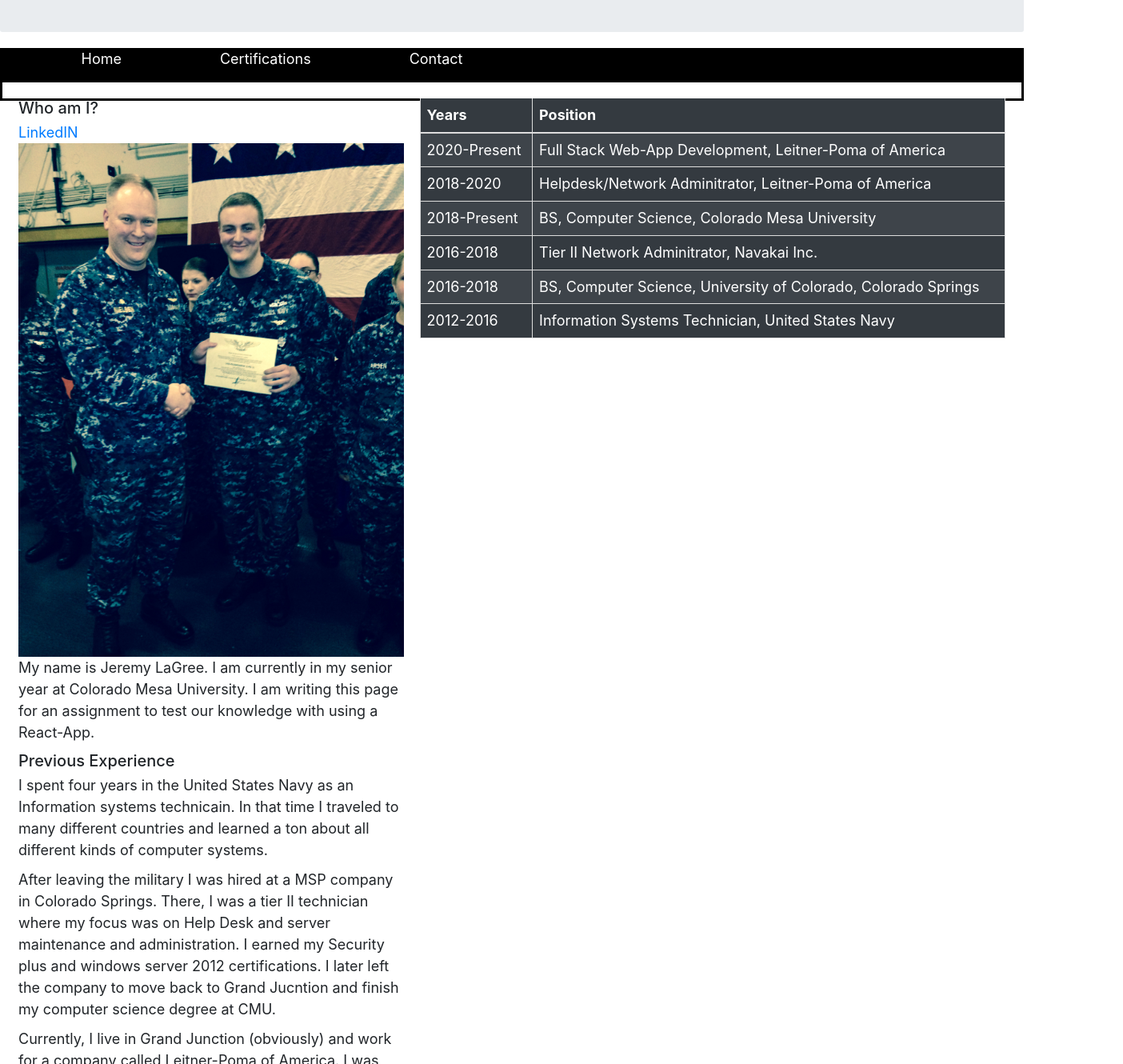
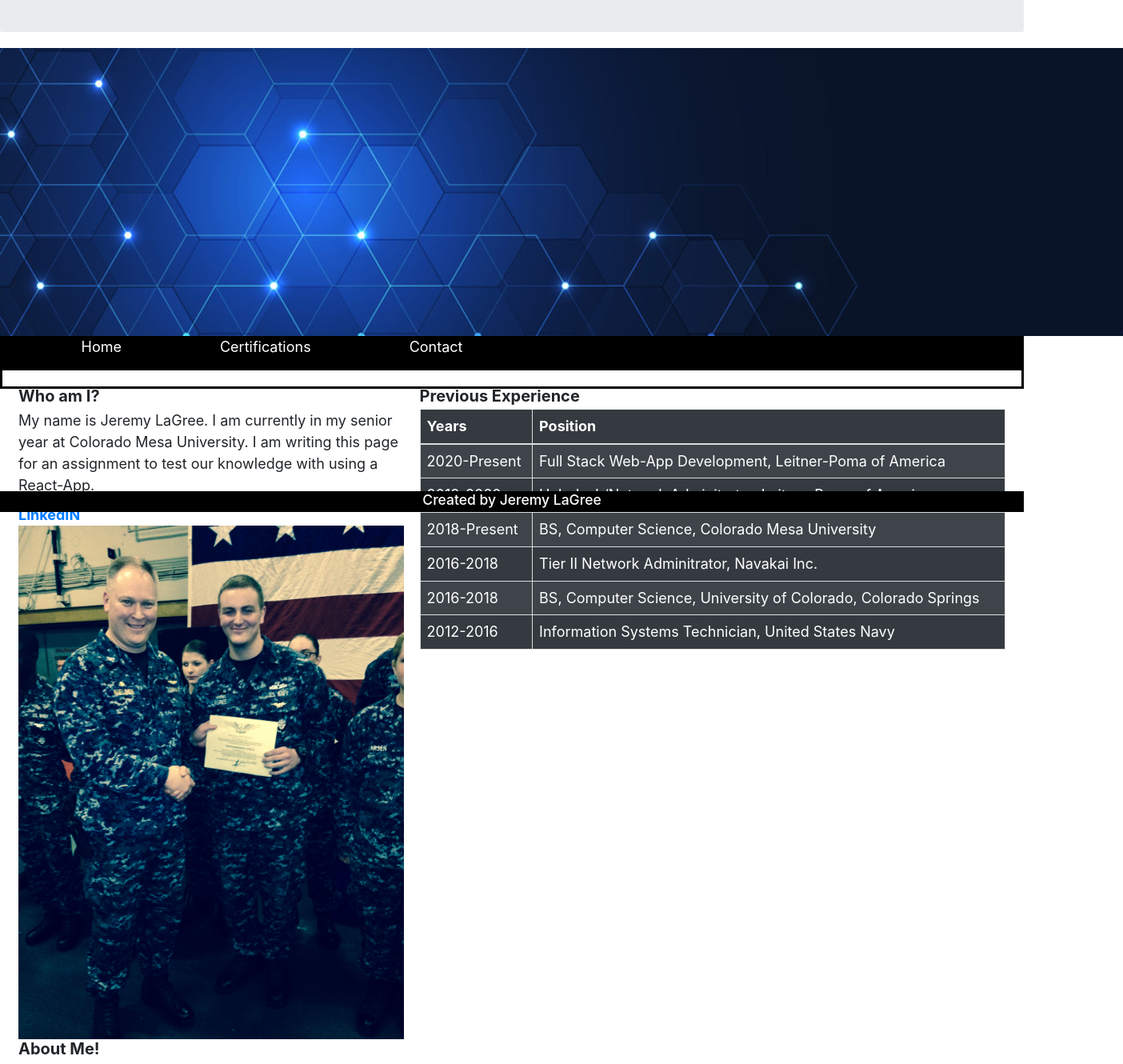
Before and after one commit to jlagree/homepage, a React (Create React App) app: page /home in a window 1280 px wide. Shown: the part 160-1490 px from the top of the page at 80% size, 1404 px wide, since content can reach past the window. Built offline with nearby package versions, Linux system fonts and the light colour scheme.

Commit message:
put banner/footer back in app

```diff
--- a/src/App.js
+++ b/src/App.js
@@ -4,16 +4,20 @@ import {BrowserRouter as Router, Route } from 'react-router-dom';
 import Certifications from './components/Certifications';
 import Home from './components/Home';
 import Contact from './components/Contact';
+import Banner from './components/Banner';
+import Footer from './components/Footer';
 
 function App() {
   return (
     <Router>
       <div className='App'>
+        <Banner/>
         <NavMenu/>
         <Route path='/' exact component={Home}/>
         <Route path='/home' component={Home}/>
         <Route path="/certifications" component={Certifications}/>
         <Route path='/contact' component={Contact}/>
+        <Footer/>
       </div>
     </Router>
   );
--- a/src/components/Header.js
+++ b/src/components/Banner.js
@@ -1,5 +1,4 @@
 import React from 'react'
-import ReactDOM from 'react-dom';
 import headerImage from './header.jpeg';
 
 const Banner = () => {
@@ -10,7 +9,4 @@ const Banner = () => {
     )
 }
 
-ReactDOM.render(
-    <Banner />,
-    document.getElementById('header')
-);
+export default Banner;
--- a/src/components/Footer.js
+++ b/src/components/Footer.js
@@ -1,5 +1,4 @@
 import React from 'react';
-import ReactDOM from 'react-dom';
 import '../App.css';
 
 const Footer = () => {
@@ -10,7 +9,4 @@ const Footer = () => {
     )
 }
 
-ReactDOM.render(
-    <Footer />,
-    document.getElementById('footer')
-);
+export default Footer;
--- a/src/components/Home.js
+++ b/src/components/Home.js
@@ -7,14 +7,14 @@ const Home = () => {
     return (
       <div className="panel-container">
         <div className="left-panel">
-          <h2>Who am I?</h2>
-          <a href="https://www.linkedin.com/in/jeremy-lagree-20b8b4101">LinkedIN</a><br/>
-          <img src={navyImage}/>
+          <h2><b>Who am I?</b></h2>
           <p>My name is Jeremy LaGree. I am currently in my senior year at
                 Colorado Mesa University. I am writing this page for an assignment
                 to test our knowledge with using a React-App.
           </p>
-          <h2>Previous Experience</h2>
+          <b><a href="https://www.linkedin.com/in/jeremy-lagree-20b8b4101">LinkedIN</a></b><br/>
+          <img src={navyImage}/>
+          <h2><b>About Me!</b></h2>
           <p>
           I spent four years in the United States Navy as an Information systems
           technicain. In that time I traveled to many different countries and learned
@@ -39,6 +39,7 @@ const Home = () => {
           </p>
         </div>
         <div className='right-panel'>
+          <h2><b>Previous Experience</b></h2>
           <Table striped bordered hover variant="dark">
             <thead>
               <tr>
```
